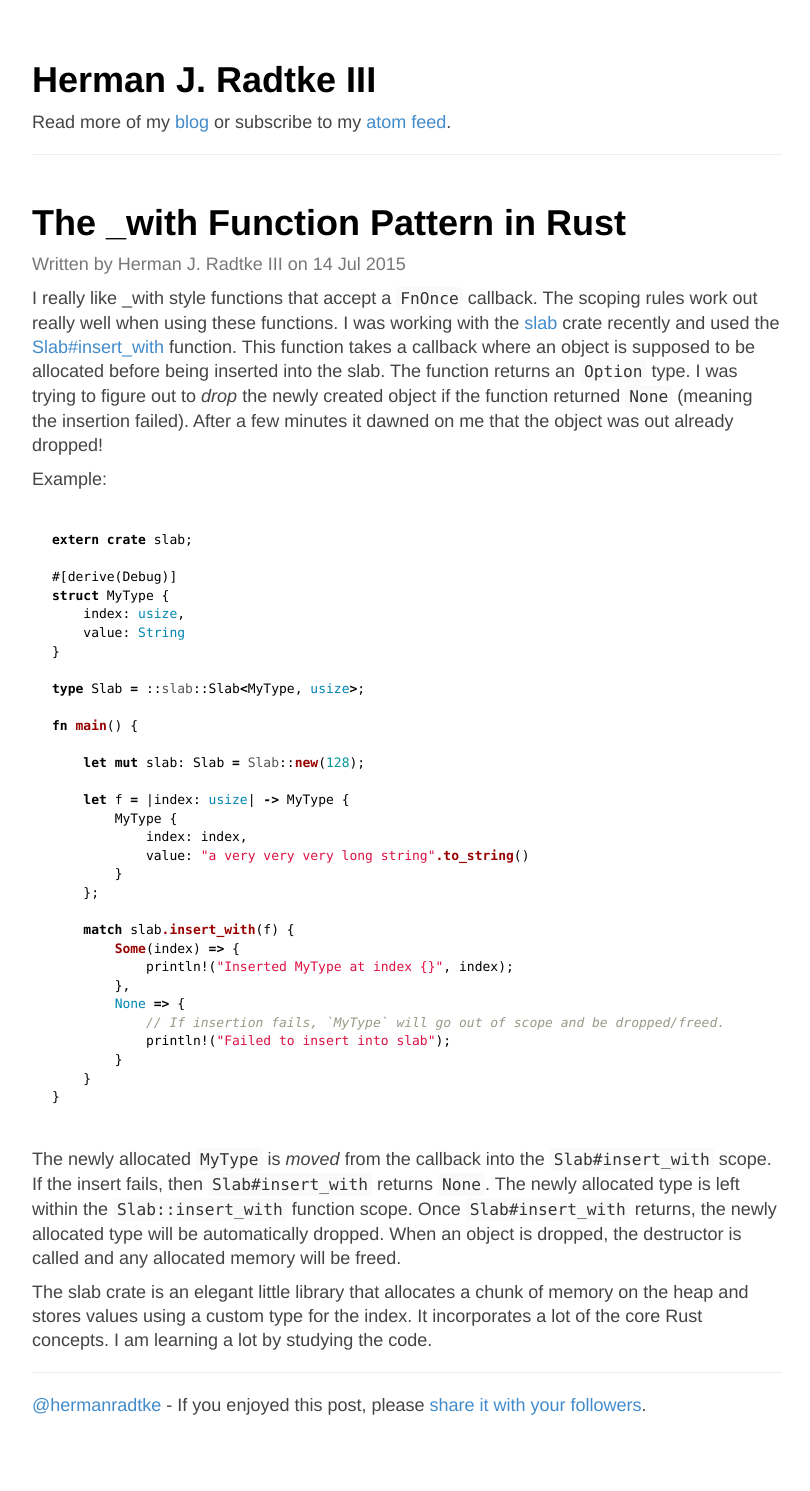
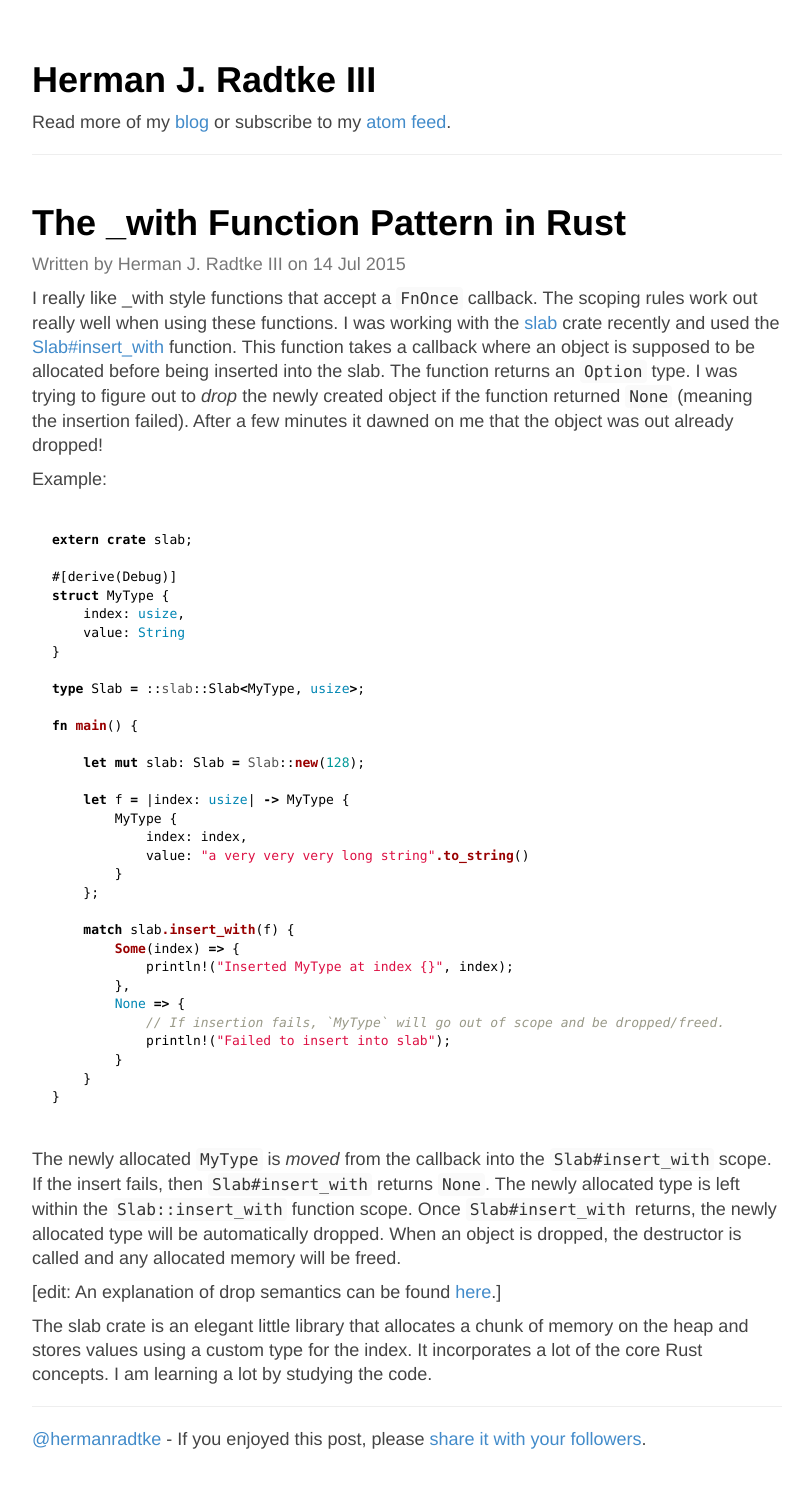
Before and after one commit to hjr3/hjr3.github.io, a Jekyll site: the page built from _posts/2015-07-14-the_with_function_pattern_in_rust.md, in a window 1280 px wide. Shown: the whole page, without its empty margins (233-1043 px from the left). Built offline with Jekyll 4.4.1, drawn with Linux system fonts in a browser that asks for light colours; before the commit the page ends 1457 px from its top, so only the background shows below that.

Commit message:
Add link for drop semantics

```diff
--- a/_posts/2015-07-14-the_with_function_pattern_in_rust.md
+++ b/_posts/2015-07-14-the_with_function_pattern_in_rust.md
@@ -48,7 +48,10 @@ fn main() {
 
 The newly allocated `MyType` is _moved_ from the callback into the `Slab#insert_with` scope. If the insert fails, then `Slab#insert_with` returns `None`. The newly allocated type is left within the `Slab::insert_with` function scope. Once `Slab#insert_with` returns, the newly allocated type will be automatically dropped. When an object is dropped, the destructor is called and any allocated memory will be freed.
 
+[edit: An explanation of drop semantics can be found [here][drop semantics].]
+
 The slab crate is an elegant little library that allocates a chunk of memory on the heap and stores values using a custom type for the index. It incorporates a lot of the core Rust concepts. I am learning a lot by studying the code.
 
 [slab]: https://github.com/carllerche/slab
 [Slab#insert_with]: https://github.com/carllerche/slab/blob/master/src/lib.rs#L142
+[drop semantics]: https://github.com/rust-lang/rfcs/blob/master/text/0320-nonzeroing-dynamic-drop.md#appendices
```
